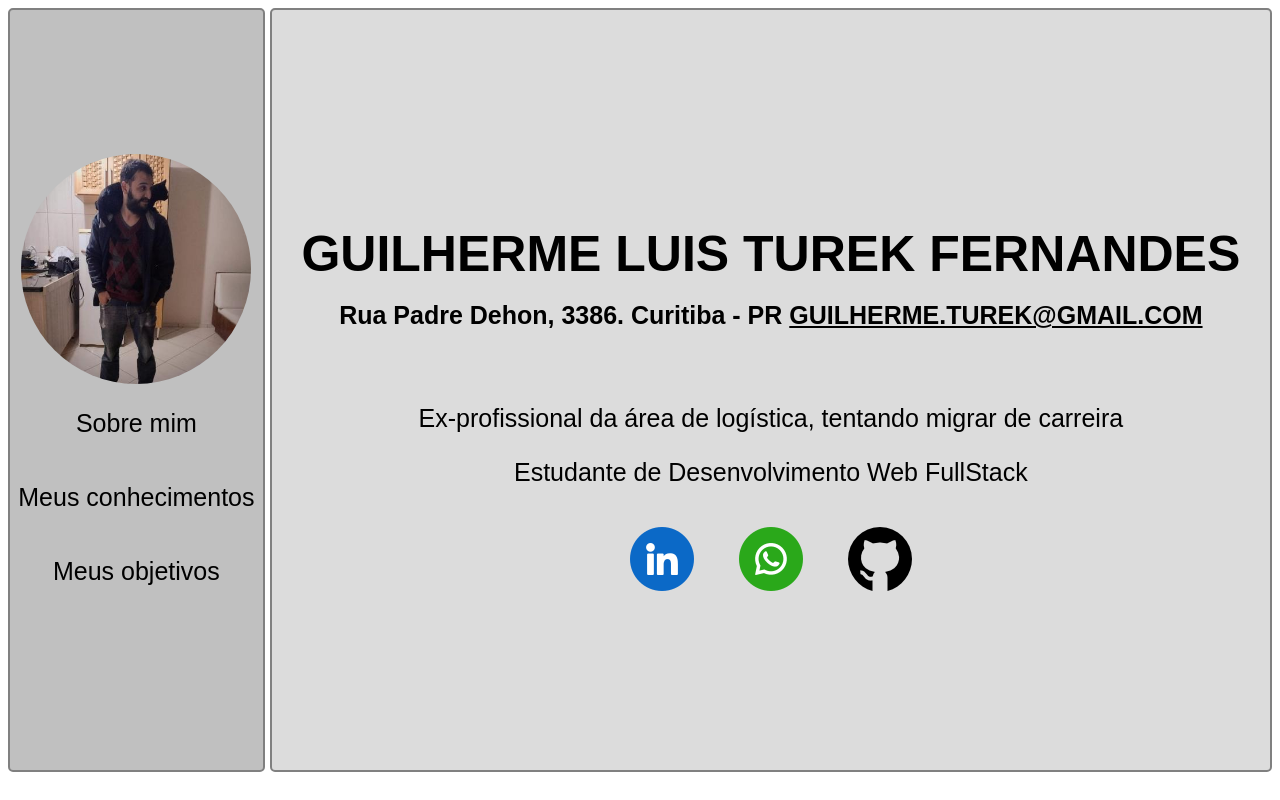
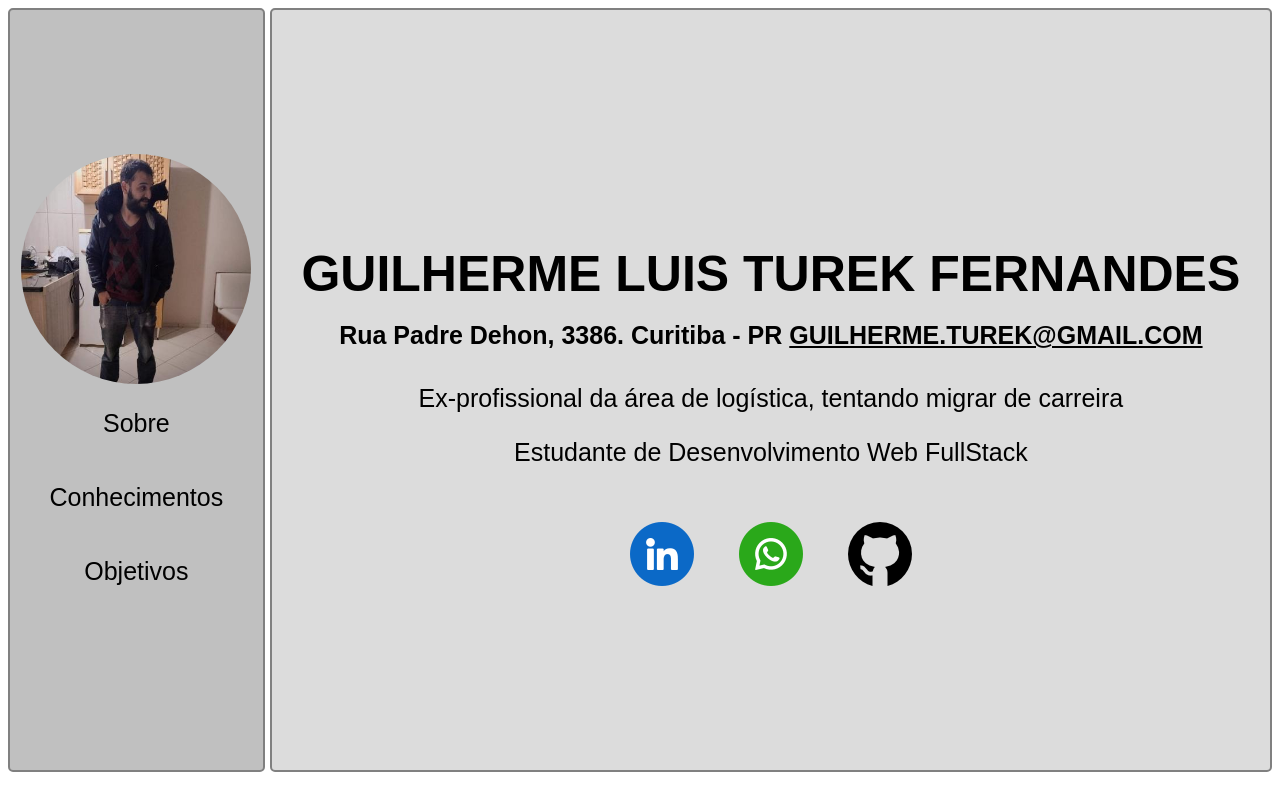
Before and after one commit to Guilherme-Turek/Portifolio, a plain HTML site: page index.html in a window 1280 px wide. Drawn offline with Linux system fonts and the light colour scheme.

Commit message:
Correção no css

```diff
--- a/css/conhecimentos.css
+++ b/css/conhecimentos.css
@@ -4,6 +4,7 @@
     border-radius: 5px;
     width: 70%;
     height: 500px;
+    padding: 30px;
 }
 
 .growdev {
--- a/css/index.css
+++ b/css/index.css
@@ -1,3 +1,7 @@
+.conteudo {
+    padding: 15px;
+}
+
 .nome {
     font-size: 50px;
     margin-bottom: -15px;
--- a/css/styles.css
+++ b/css/styles.css
@@ -28,6 +28,7 @@
     align-items: center;
     row-gap: 45px;
     font-size: 25px;
+    padding: px;
 }
 
 .linkmenu {
@@ -41,7 +42,7 @@
     border: #808080;
     border-radius: 5px;
     padding: 5px;
-    transform: scale(1.5);
+    transform: scale(1.2);
     transition: all 0.5s;
 }
 
--- a/index.html
+++ b/index.html
@@ -15,20 +15,18 @@
         <section class="bloco-1">
             <img class="foto" src="./assents/eu.jpeg" alt="Foto Guilherme">
             <nav class="menu">
-                <a class="linkmenu" href="./index.html">Sobre mim</a>
-                <a class="linkmenu" href="./conhecimentos.html">Meus conhecimentos</a>
-                <a class="linkmenu" href="./objetivos.html">Meus objetivos</a>
+                <a class="linkmenu" href="./index.html">Sobre</a>
+                <a class="linkmenu" href="./conhecimentos.html">Conhecimentos</a>
+                <a class="linkmenu" href="./objetivos.html">Objetivos</a>
             </nav>
         </section>
 
         <section class="bloco-2">
-            <div>
+            <div class="conteudo">
                 <h1 class="nome">GUILHERME LUIS TUREK FERNANDES</h1>
                 <h4>Rua Padre Dehon, 3386. Curitiba - PR
                     <a class="email" href="mailto:guilherme.turek@gmail.com">GUILHERME.TUREK@GMAIL.COM</a>
                 </h4>
-            </div>
-            <div>
                 <p>Ex-profissional da área de logística, tentando migrar de carreira</p>
                 <p>Estudante de Desenvolvimento Web FullStack</p>
             </div>
```
Also changed, not shown: conhecimentos.html (+3 -3 lines), objetivos.html (+3 -3 lines).
